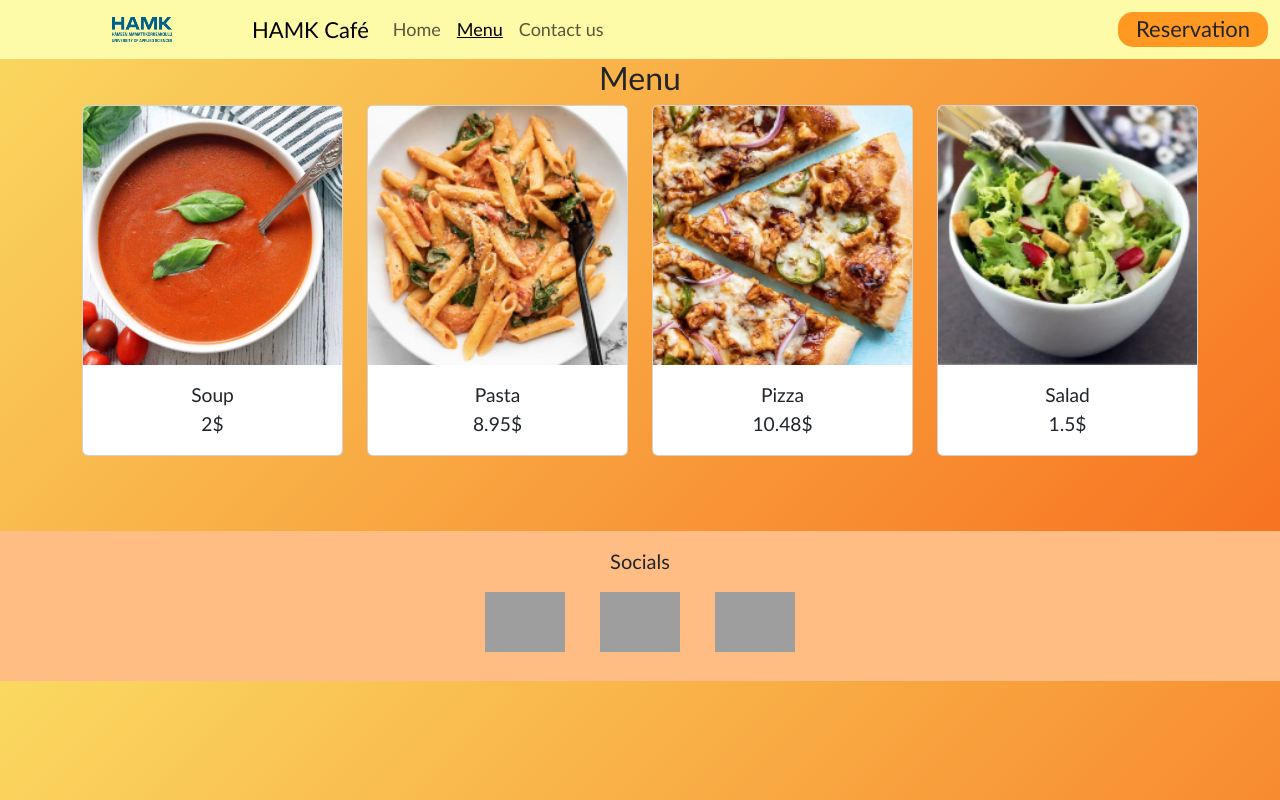
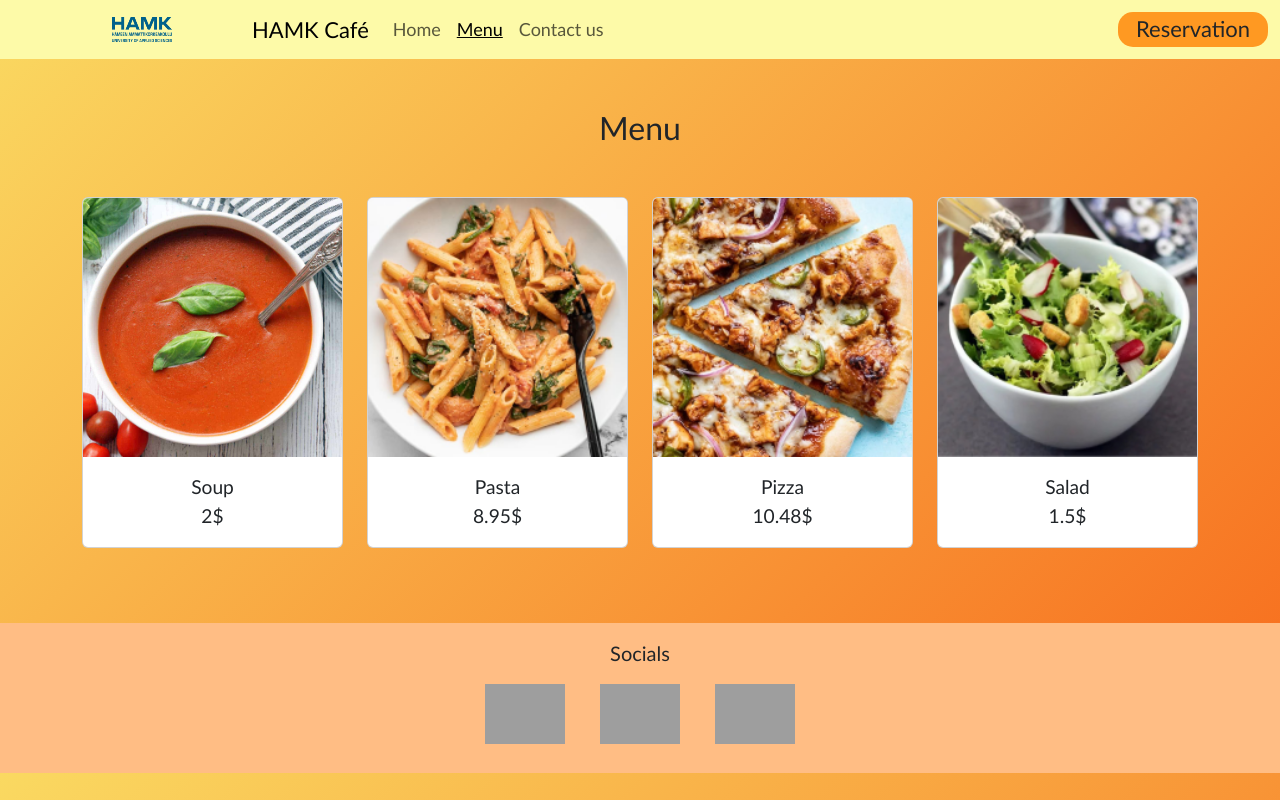
Before and after one commit to TeeniJai/WebDevelopmentProject, a plain HTML site: page website project/menu.html in a window 1280 px wide. Drawn offline with nearby package versions, Linux system fonts and the light colour scheme; grey boxes are pictures that could not be loaded.

Commit message:
Update style.css

```diff
--- a/website project/style.css
+++ b/website project/style.css
@@ -38,7 +38,8 @@ body {
     background-color: #FDFAA8 !important;
 }
 h2{
-    margin-top: 50px;
+    padding-top: 50px;
+    margin-bottom: 50px;
 }
 .main{
     display: flex;
@@ -50,8 +51,6 @@ text-align: center;
 h3 {
     margin-top: 50px;
     margin-left: 100px;
-
-
 }
 
 footer {
```
